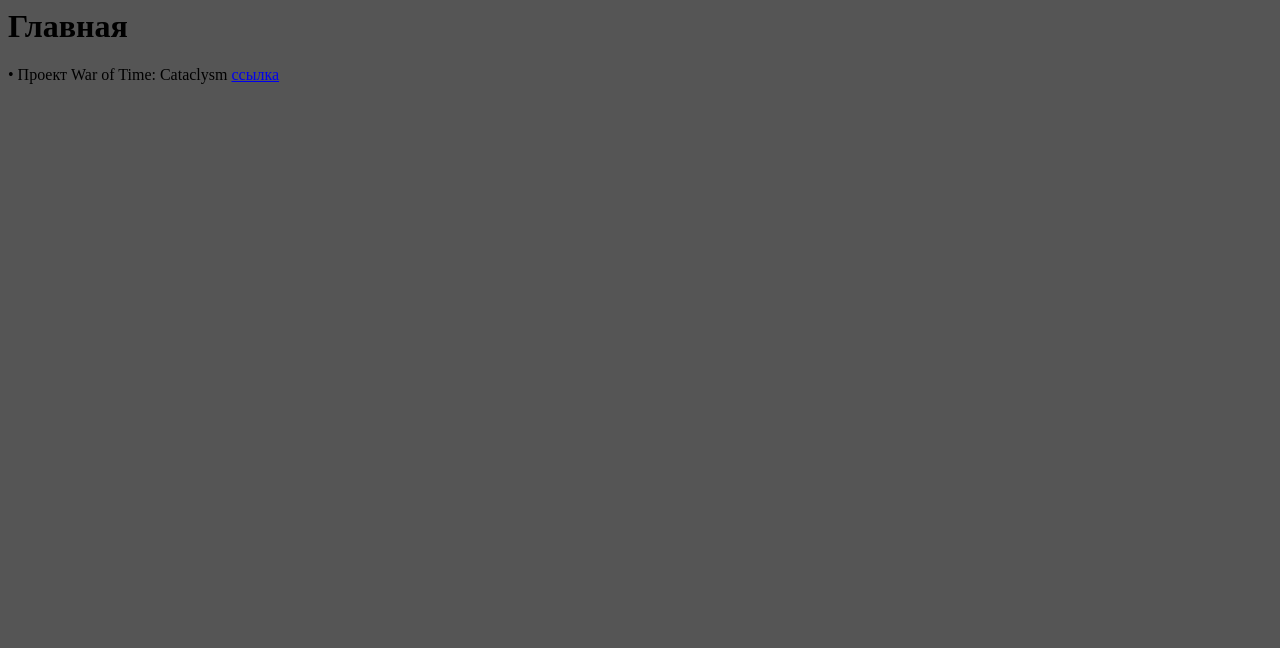
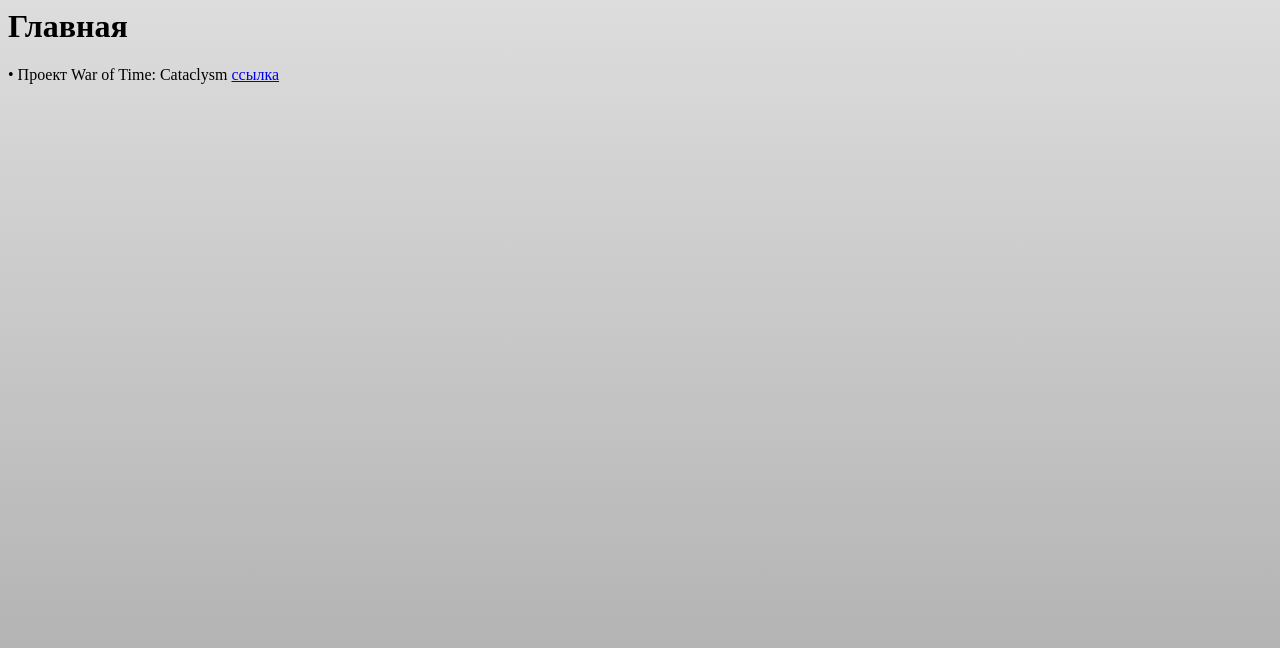
Before and after one commit to tbeol/tbeol.github.io, a plain HTML site: page index.html in a window 1280 px wide. Drawn offline with Linux system fonts and the light colour scheme.

Commit message:
Update index.html

```diff
--- a/index.html
+++ b/index.html
@@ -3,7 +3,7 @@
   <meta charset="utf-8">
   <title>TBEOL • Главная</title>
 </head>
-<body style="background: #555555">
+<body style="background: linear-gradient(#ddd, #aaa);">
   <h1>Главная</h1>
   • Проект War of Time: Cataclysm <a href="WarOfTime.Cataclysm">ссылка</a>
 
```
